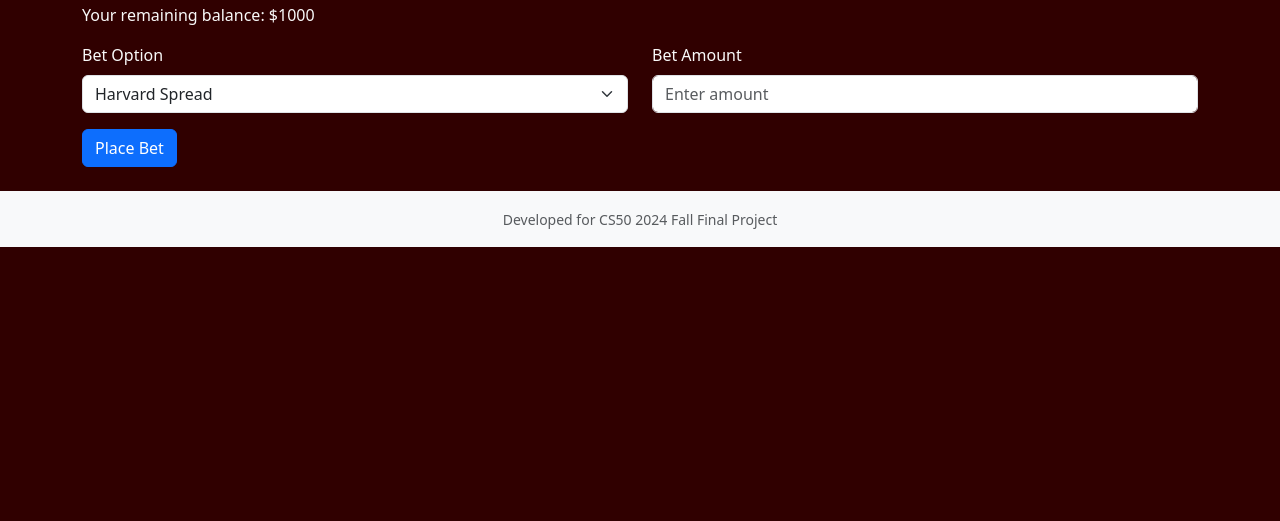
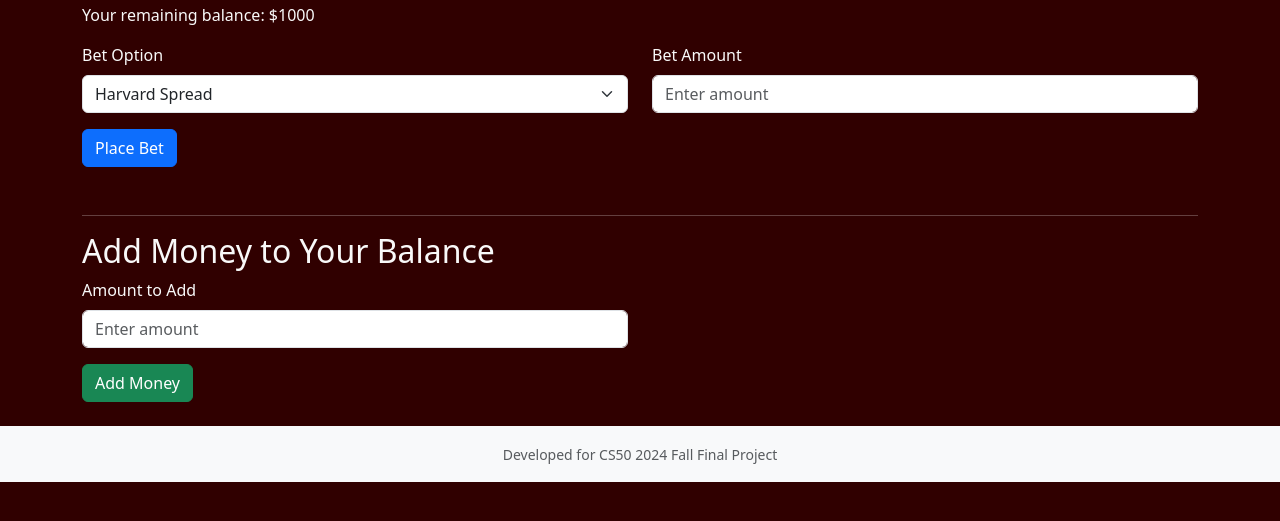
Before and after one commit to EricYXu/HarvardYalePredictions, a Flask app: page /live in a window 1280 px wide. Shown: the part 197-718 px from the top of the page. Run offline with Flask 3, Linux system fonts and the light colour scheme; a user stored in the database is signed in; data comes from the database, SQL or seed files in the repository.

Commit message:
add money

```diff
--- a/app.py
+++ b/app.py
@@ -276,6 +276,31 @@ def handle_odds_update(data):
     """Broadcast new odds to all connected clients."""
     emit("odds_update", data, broadcast=True)
 
+@app.route("/add_money", methods=["POST"])
+def add_money():
+    """Allow users to add money to their balance."""
+    if "user_id" not in session:
+        return redirect("/login")
+
+    user_id = session["user_id"]
+    amount = float(request.form.get("amount"))
+
+    if amount <= 0:
+        flash("Please enter a valid amount to add!", "danger")
+        return redirect("/live")
+
+    # Update the user's balance in the database
+    conn = sqlite3.connect("site.db")
+    conn.row_factory = sqlite3.Row
+    cursor = conn.cursor()
+    cursor.execute("UPDATE users SET cash = cash + ? WHERE id = ?", (amount, user_id))
+    conn.commit()
+    conn.close()
+
+    flash(f"Successfully added ${amount:.2f} to your balance!", "success")
+    return redirect("/live")
+
+
 @app.route("/place_bet", methods=["POST"])
 def place_bet():
     """Handle user bet placement."""
--- a/templates/base.html
+++ b/templates/base.html
@@ -5,7 +5,7 @@
     <meta charset="utf-8">
     <meta name="viewport" content="initial-scale=1, width=device-width">
 
-    <!-- Bootstrap CSS -->
+    <!-- Bootstrap CSS To Make Our Bar look Nicer-->
     <link href="https://cdn.jsdelivr.net/npm/bootstrap@5.3.3/dist/css/bootstrap.min.css" rel="stylesheet"
         integrity="sha384-QWTKZyjpPEjISv5WaRU9OFeRpok6YctnYmDr5pNlyT2bRjXh0JMhjY6hW+ALEwIH" crossorigin="anonymous">
     <script src="https://cdn.jsdelivr.net/npm/bootstrap@5.3.3/dist/js/bootstrap.bundle.min.js"
@@ -31,14 +31,14 @@
                 <div class="collapse navbar-collapse" id="navbarNav">
                     <ul class="navbar-nav ms-auto">
                         {% if session["user_id"] %}
-                        <!-- Links for logged-in users -->
+                        <!-- links for logged-in users to see and click on-->
                         <li class="nav-item"><a class="nav-link" href="/landing">Dashboard</a></li>
                         <li class="nav-item"><a class="nav-link" href="/stats">Stats</a></li>
                         <li class="nav-item"><a class="nav-link" href="/live">Live Betting</a></li>
                         <li class="nav-item"><a class="nav-link" href="/bets">All Bets</a></li>
                         <li class="nav-item"><a class="nav-link text-danger" href="/logout">Log Out</a></li>
                         {% else %}
-                        <!-- Links for guests -->
+                        <!-- Links for guests who are just viewing the website-->
                         <li class="nav-item"><a class="nav-link" href="/login">Login</a></li>
                         <li class="nav-item"><a class="nav-link" href="/register">Register</a></li>
                         {% endif %}
--- a/templates/home.html
+++ b/templates/home.html
@@ -27,7 +27,7 @@ Home
     </div>
     <div class="row">
         <div class="col image-intro">
-            <!-- Dynamically display the user count so people know how many people are signed up -->
+            <!-- dynamically display the user count so people know how many people are signed up -->
             <h1><b>Over {{ userCount }} people registered</b></h1>
             <div class="row">
                 <div class="col">
--- a/templates/live.html
+++ b/templates/live.html
@@ -8,10 +8,10 @@ Live Betting - Harvard vs Yale
 <div class="container mt-5">
     <h1>Live Betting - Harvard vs Yale</h1>
 
-    <!-- Show user balance -->
+    <!-- show user balance -->
     <p>Your remaining balance: ${{ user_balance }}</p>
 
-    <!-- Betting form -->
+    <!-- betting form -->
     <form action="/place_bet" method="post">
         <div class="row">
             <div class="col-md-6">
@@ -30,7 +30,22 @@ Live Betting - Harvard vs Yale
                 <input type="number" name="bet_amount" id="bet-amount" class="form-control" placeholder="Enter amount" required>
             </div>
         </div>
+        <!-- submit button for placing a bet -->
         <button type="submit" class="btn btn-primary mt-3">Place Bet</button>
+    </form>
+
+    <!-- add money form so user has more money -->
+    <hr class="mt-5">
+    <h2>Add Money to Your Balance</h2>
+    <form action="/add_money" method="post">
+        <div class="row">
+            <div class="col-md-6">
+                <label for="add-amount" class="form-label">Amount to Add</label>
+                <input type="number" name="amount" id="add-amount" class="form-control" placeholder="Enter amount" required>
+            </div>
+        </div>
+        <!-- submit button for adding money -->
+        <button type="submit" class="btn btn-success mt-3">Add Money</button>
     </form>
 </div>
 {% endblock %}
--- a/templates/stats.html
+++ b/templates/stats.html
@@ -8,7 +8,7 @@ Game Stats Search
 <div class="container mt-5">
     <h1 class="mb-4">Search Game Stats</h1>
 
-    <!-- Input Form -->
+    <!-- input form for the user-->
     <form method="POST" class="mb-4">
         <div class="row">
             <div class="col-md-6">
@@ -23,12 +23,12 @@ Game Stats Search
         </div>
     </form>
 
-    <!-- Display Errors -->
+    <!-- display errors if one arrieses with date -->
     {% if error %}
     <div class="alert alert-danger">{{ error }}</div>
     {% endif %}
 
-    <!-- Redirect to ESPN -->
+    <!-- redirect to ESPN if the year is found -->
     {% if embed_url %}
     <h2 class="mt-4">Game Stats for Selected Year</h2>
     <a href="{{ embed_url }}" target="_blank" class="btn btn-success">View on ESPN</a>
```
Also changed, not shown: templates/landing.html (+11 -7 lines).
